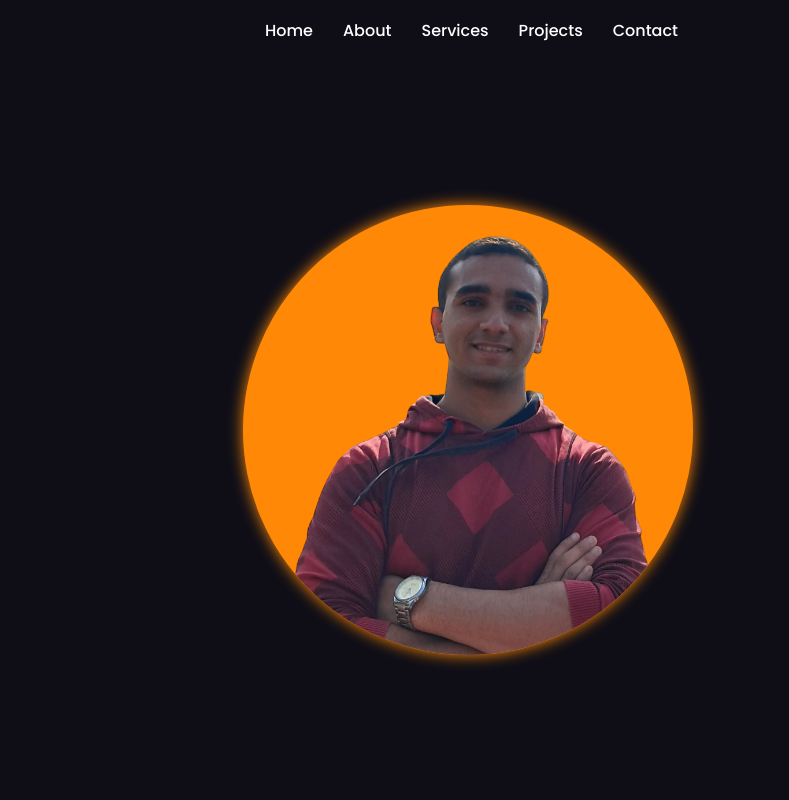
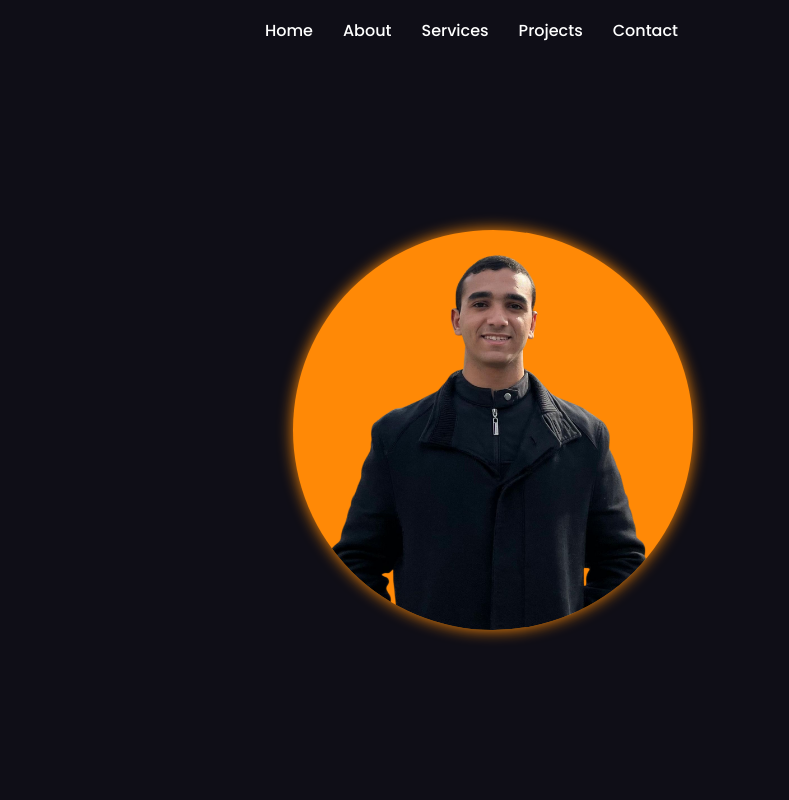
Before and after one commit to mazen123-ui/Portfolio, a plain HTML site: page index.html in a window 1280 px wide. Shown: the top 800 px of the page, 491-1280 px from the left. Drawn offline with Linux system fonts and the light colour scheme.

Commit message:
personal photo replaced

```diff
--- a/index.html
+++ b/index.html
@@ -70,7 +70,7 @@
                     </div>
                 </div>
                 <div class="image">
-                    <img src="img/portfolio.webp" alt="img" loading='lazy'>
+                    <img src="img/personal.webp" alt="img" loading='lazy'>
                 </div>
             </div>
         </section>
--- a/style.css
+++ b/style.css
@@ -209,8 +209,8 @@ header nav .menu {
   color: var(--main-color);
 }
 .home .container .image {
-  width: 450px;
-  height: 450px;
+  width: 400px;
+  height: 400px;
   border-radius: 50%;
   background-color: var(--main-color);
   box-shadow: 0 0 15px var(--main-color);
@@ -219,7 +219,7 @@ header nav .menu {
 }
 .home .container .image img {
   display: block;
-  width: 90%;
+  width: 100%;
   height: auto;
   margin: auto;
   object-fit:cover
```
Also changed, not shown: img/personal.webp (added).
